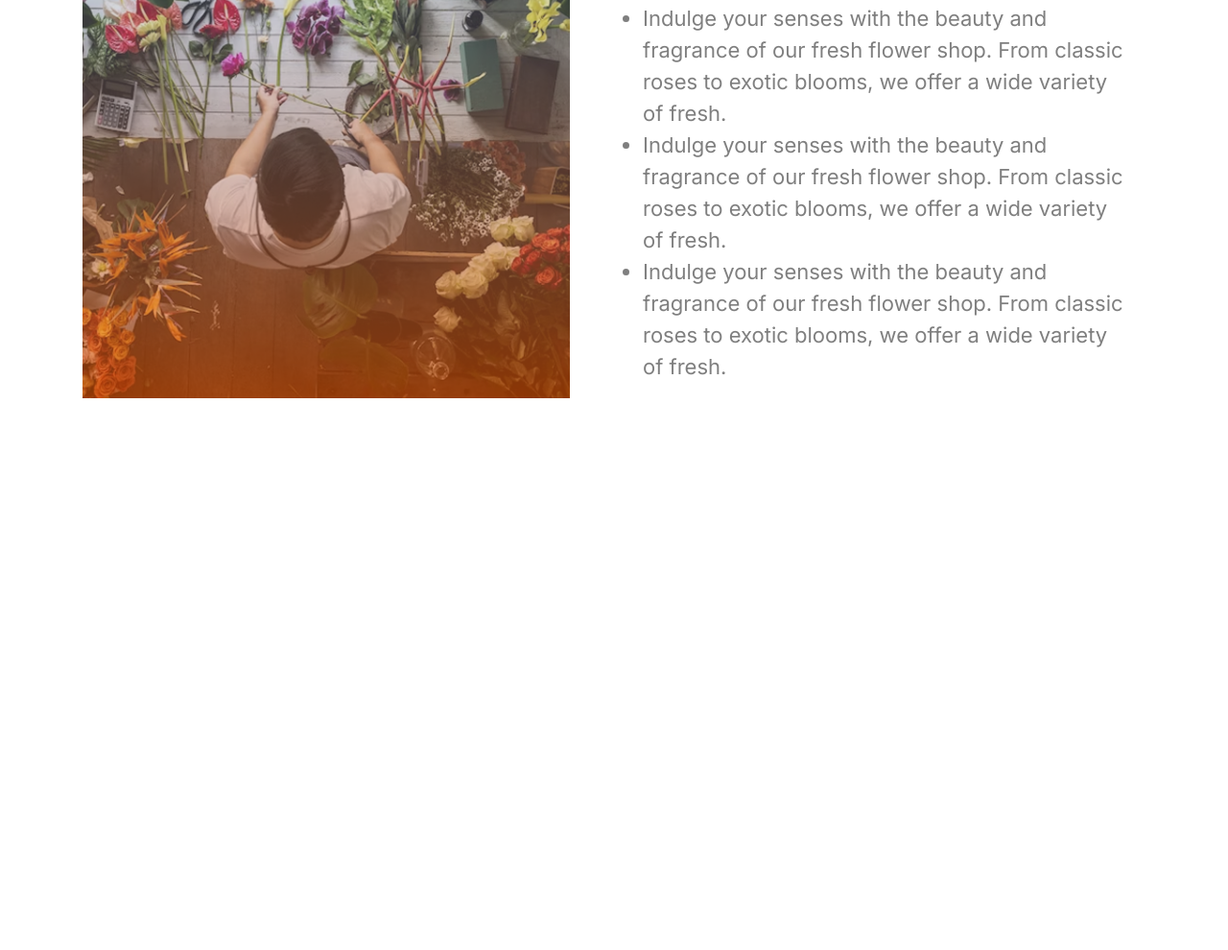
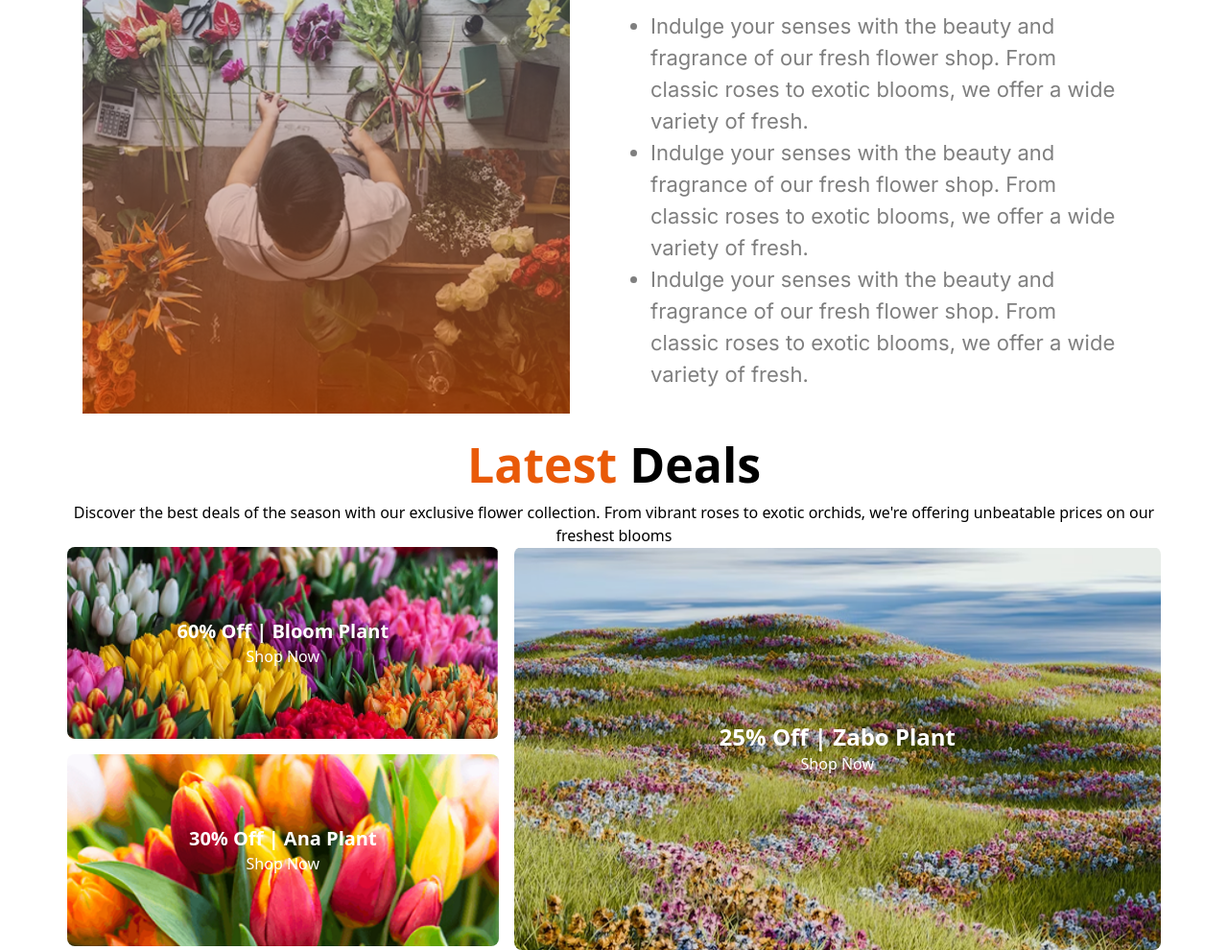
Before and after one commit to riyad1998-cyber/second-assignment, a plain HTML site: page index.html in a window 1280 px wide. Shown: the part 2332-3322 px from the top of the page at 96% size. Before the commit the page ends 2763 px from the top, so only its background shows below. Drawn offline with nearby package versions, Linux system fonts and the light colour scheme.

Commit message:
added my latest deals section

```diff
--- a/index.html
+++ b/index.html
@@ -102,7 +102,7 @@
     <!-- Flower and Plants Lover Section -->
  <section class="w-full max-w-[1140px] m-auto mt-[41px] sm:mt-[210px] p-4">
   <div class="flex flex-col sm:flex-row items-stretch justify-center gap-6 sm:gap-[60px]">
-    <div class="relative w-full sm:w-[540px] flex justify-center">
+    <div class=" flex relative w-full sm:w-[540px] justify-center">
       <img src="assets/flower-store.png" alt="" class="w-full max-w-[540px]">
       <img src="assets/trusted-badge.png" alt=""
            class="absolute top-[-66px] right-[-56px] w-40 h-40 hidden sm:block">
@@ -110,7 +110,7 @@
     <div class="pl-0  flex flex-col justify-center max-w-full sm:max-w-[540px] sm:min-h-[521px] text-left mt-0">
       <h2 class="text-[24px] sm:text-[50px] font-bold text-[#000000]" style="font-family: 'Noto Serif', serif">
         Flower & Plants<span class="hidden sm:inline"><br></span>Lover</h2>
-      <ul class="list-disc text-[14px] sm:text-[22px] text-black/50 p-4" style="font-family: 'Inter', sans-serif;">
+      <ul class="list-disc text-[14px] sm:text-[22px] text-black/50 p-6" style="font-family: 'Inter', sans-serif;">
         <li>Indulge your senses with the beauty and fragrance of our fresh flower shop. From classic roses to exotic blooms, we offer a wide variety of fresh.</li>
         <li>Indulge your senses with the beauty and fragrance of our fresh flower shop. From classic roses to exotic blooms, we offer a wide variety of fresh.</li>
         <li>Indulge your senses with the beauty and fragrance of our fresh flower shop. From classic roses to exotic blooms, we offer a wide variety of fresh.</li>
@@ -119,8 +119,33 @@
   </div>
 </section>
 
+<!-- Latest deals Section-->
+ <section class="w-full max-w-[1140px] mx-auto">
+  <div class="flex flex-col items-center text-center">
+    <h2 class="text-[24px] sm:text-[50px] font-bold"><span class="text-[#E95A08]">Latest</span> Deals</h2>
+    <p>Discover the best deals of the season with our exclusive flower collection. From vibrant roses to exotic orchids, we're offering unbeatable prices on our freshest blooms</p>
+  </div>
 
+  <div class="max-w-[1140px] mx-auto flex gap-4">
+  <div class="flex flex-col gap-4 w-2/4">
+    <div class="bg-[url('assets/deal-bloom.png')] bg-cover bg-no-repeat min-h-[200px] p-4 text-white rounded-lg flex flex-col text-center justify-center">
+      <h4 class="text-xl font-bold">60% Off | Bloom Plant</h4>
+      <h5>Shop Now</h5>
+    </div>
+    <div class="bg-[url('assets/deal-ana.png')] bg-cover bg-no-repeat min-h-[200px] p-4 text-white rounded-lg flex flex-col text-center justify-center">
+      <h4 class="text-xl font-bold">30% Off | Ana Plant</h4>
+      <h5>Shop Now</h5>
+    </div>
+  </div>
 
+  <div class="w-3/4">
+    <div class="bg-[url('assets/deal-zabo.png')] bg-cover bg-no-repeat min-h-[420px] p-4 text-white rounded-lg flex flex-col text-center justify-center">
+      <h4 class="text-2xl font-bold">25% Off | Zabo Plant</h4>
+      <h5>Shop Now</h5>
+    </div>
+  </div>
+</div>
 
+ </section>
   </body>
 </html>
```
